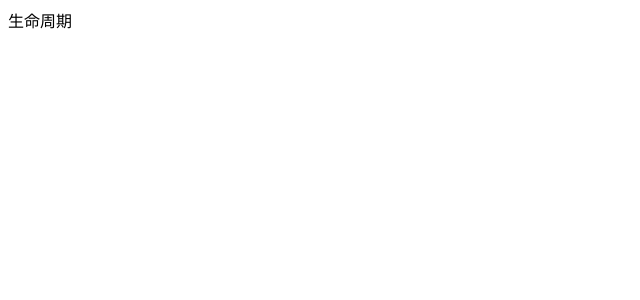
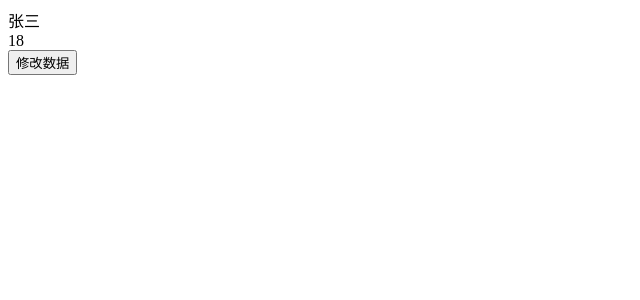
Before and after one commit to YunXinZhiCheng/vue3-demo, a Vue app: page / in a window 1280 px wide. Shown: the top 300 px of the page, without its empty margins (0-640 px from the left). Built offline with nearby package versions, Linux system fonts and the light colour scheme.

Commit message:
4-reactive函数

```diff
--- a/src/App.vue
+++ b/src/App.vue
@@ -1,25 +1,38 @@
 <template>
-  <div class="container">生命周期</div>
+  <div class="container">
+    <div>{{ obj.name }}</div>
+    <div>{{ obj.age }}</div>
+    <button @click="updateName">修改数据</button>
+  </div>
 </template>
 
 <script>
-import { onBeforeMount, onMounted } from 'vue'
+// 导入reactive函数
+import { reactive } from 'vue'
 
 export default {
   name: 'App',
   setup() {
-    // 1. DOM渲染前钩子
-    onBeforeMount(() =>
-      console.log('DOM渲染前钩子', document.querySelector('.container'))
-    )
-    // 2. DOM渲染后钩子
-    onMounted(() =>
-      console.log('DOM渲染后钩子1', document.querySelector('.container'))
-    )
-    // 3.可以定义多个相同的构造函数，以实现不同的逻辑
-    onMounted(() =>
-      console.log('DOM渲染后钩子2', document.querySelector('.container'))
-    )
+    //  定义一个对象:普通数据
+    // const obj = {
+    //   name: '张三',
+    //   age: 18,
+    // }
+
+    // 定义一个对象：响应式数据
+    const obj = reactive({
+      name: '张三',
+      age: 18,
+    })
+    // 定义一个函数：修改名字
+    const updateName = () => {
+      console.log('updateName')
+      obj.name = '李四'
+    }
+    return {
+      obj,
+      updateName,
+    }
   },
 }
 </script>
```
